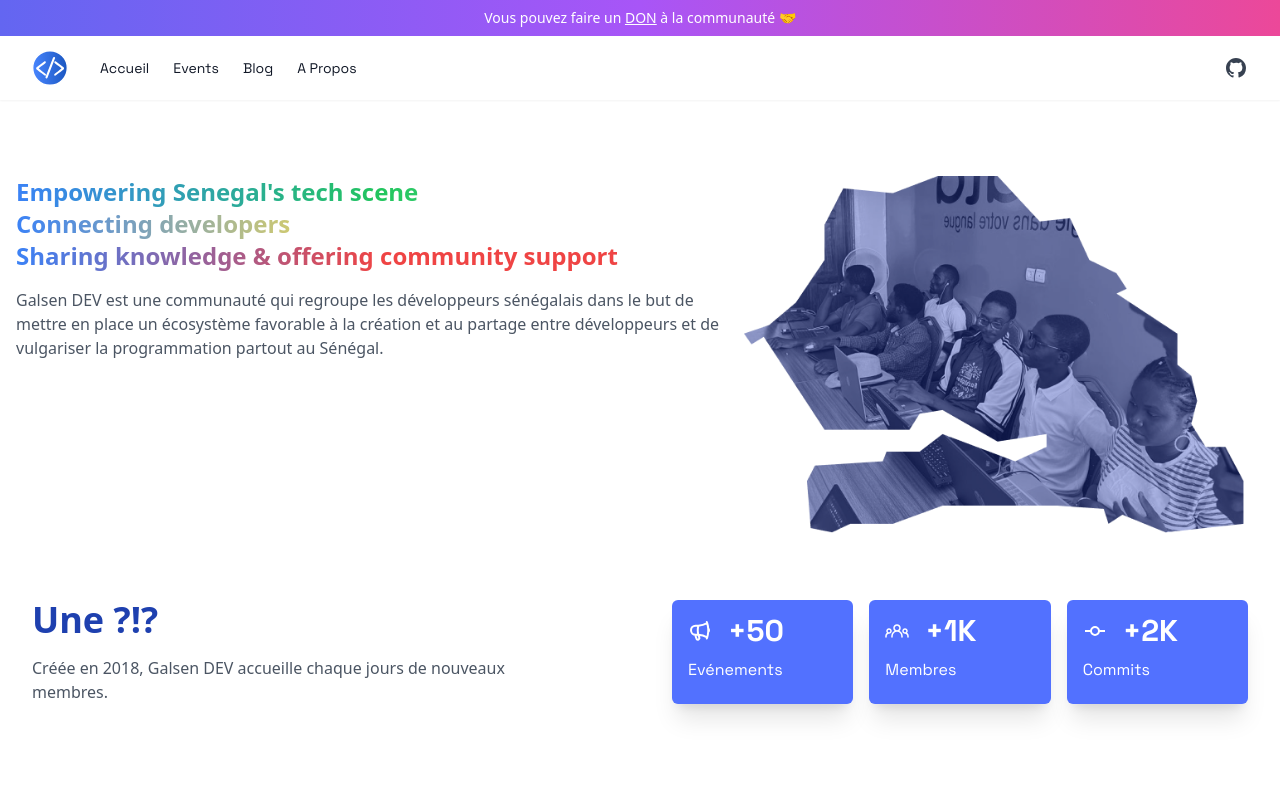
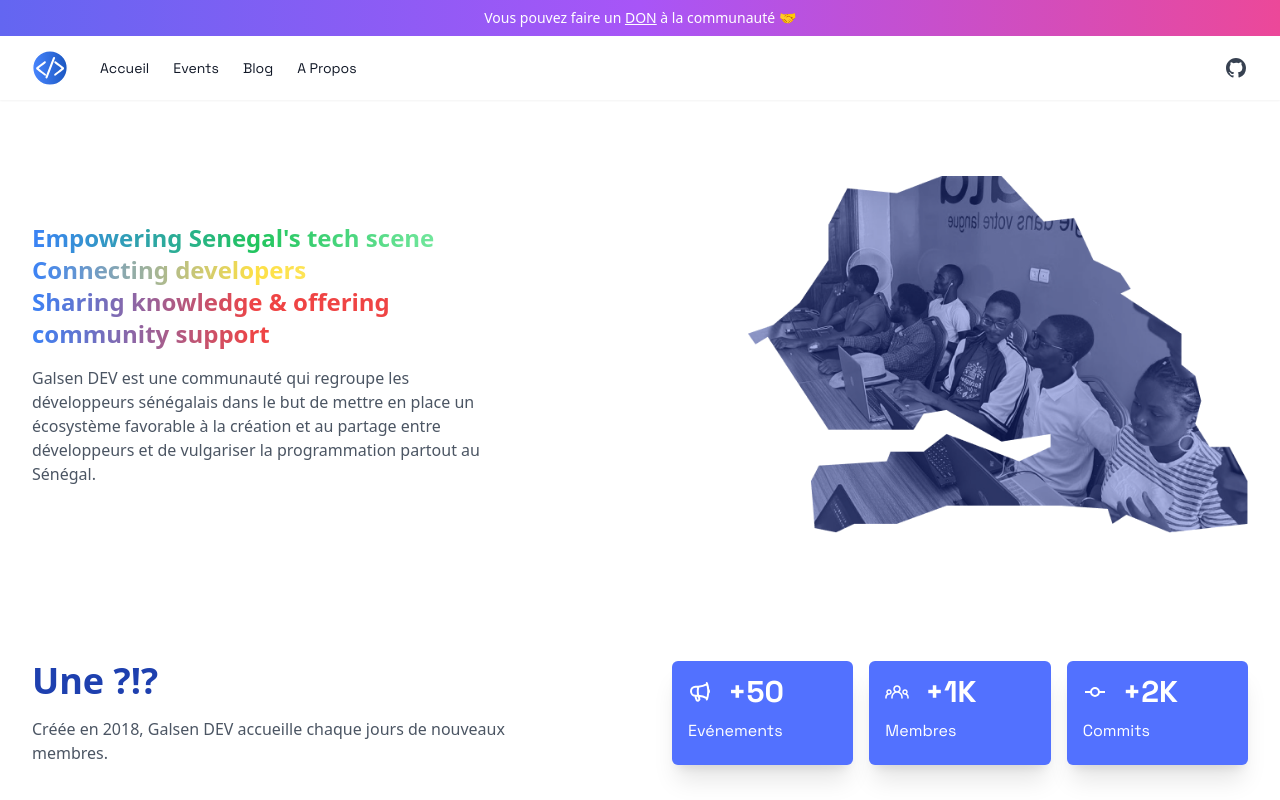
Before and after one commit to GalsenDev221/website, a Next.js app: page / in a window 1280 px wide. Shown: the top 800 px of the page. Built offline with nearby package versions, Linux system fonts and the light colour scheme.

Commit message:
🆕 :: fix issue with hero image on mobile

```diff
--- a/src/pages/components/HeroSection.tsx
+++ b/src/pages/components/HeroSection.tsx
@@ -3,10 +3,22 @@ import hero from "/public/img/hero_galsendev.png";
 
 const HeroSection = () => {
   return (
-    <section className="py-28">
-        <div className="grid max-w-screen-xl px-4 py-8 mx-auto lg:gap-8 xl:gap-0 lg:py-16 lg:grid-cols-12">
-            <div className="mr-auto place-self-center lg:col-span-7">
-              <div>
+    // TODO: use a padding value somewhat equal to the Navbar height
+    <section className="pt-28">
+      <div className="mx-auto max-w-screen-sm px-4 py-8 sm:py-12 sm:px-6 lg:max-w-screen-xl lg:py-16 lg:px-8">
+        <div className="lg:flex lg:items-center lg:justify-between">
+          <div className="flex justify-center lg:order-last">
+            <Image
+              src={hero}
+              width="500"
+              height="500"
+              alt="Landing Illustration"
+              loading="eager"
+              placeholder="blur"
+              className="object-cover"
+            />
+          </div>
+          <div className="mt-12 mx-auto max-w-lg lg:m-0 lg:max-w-md">
             {/* PERF: We can use this gradiant on every section title (maybe) */}
             <h2 className="text-1xl font-bold sm:text-2xl text-transparent bg-clip-text bg-gradient-to-r from-blue-500 via-green-500 to-green-300">
               Empowering Senegal's tech scene
@@ -26,21 +38,29 @@ const HeroSection = () => {
             </p>
           </div>
         </div>
-            <div className="hidden lg:mt-0 lg:col-span-5 lg:flex">
+      </div>
+    </section>
+  );
+};
+
+// From this awesome YT tutorial
+// https://www.youtube.com/watch?v=Tmkr2kKUEgU
+const ImgBlurEffect = () => (
+  <div className="relative max-w-md mx-auto">
+    <div className="absolute -top-16 -left-4 w-80 h-80 bg-blue-300 rounded-full mix-blend-multiply filter blur-xl opacity-70 animate-ing"></div>
+    <div className="absolute -bottom-16 -right-4 w-80 h-80 bg-galsen rounded-full mix-blend-multiply filter blur-xl opacity-70 animate-ing"></div>
+    <div className="relative h-0 pb-[100%] sm:max-w-xl">
       <Image
         src={hero}
-                width="500"
-                height="500"
+        width="350"
+        height="350"
         alt="Landing Illustration"
         loading="eager"
         placeholder="blur"
-                className="absolute object-cover"
+        className="absolute w-full h-full object-cover"
       />
     </div>
   </div>
-    </section>
-
 );
-};
 
 export default HeroSection;
```
Lines whose indentation alone changed are shown as unchanged.
